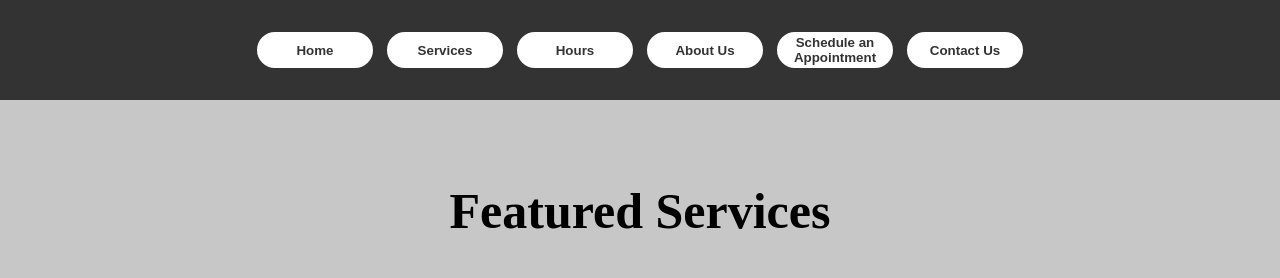
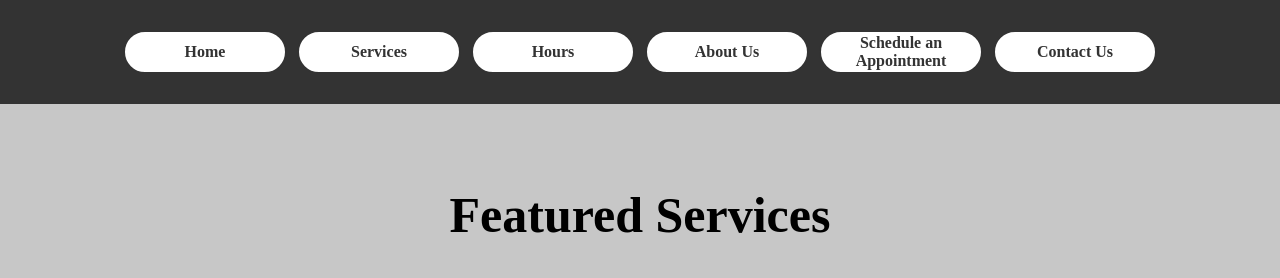
Before and after one commit to FishersLocks/fisherslocks.github.io, a plain HTML site: page company/services.html in a window 1280 px wide. Shown: the top 278 px of the page. Drawn offline with Linux system fonts and the light colour scheme.

Commit message:
Update services.html

```diff
--- a/company/services.html
+++ b/company/services.html
@@ -24,38 +24,37 @@
         gap: 10px;
         flex-wrap: wrap;
       }
-
-      .menu {
+      a.nav-button {
+        display: inline-flex;
+        align-items: center;
+        justify-content: center;
+        text-decoration: none;
+        border-radius: 25px;
+        height: 40px;
+        width: 160px;
+        font-weight: bold;
         background-color: white;
         border: 2px solid #333;
-        border-radius: 25px;
-        height: 40px;
-        width: 120px;
         color: #333;
-        font-weight: bold;
         cursor: pointer;
-        transition: 0.2s;
+        transition: background-color 0.3s ease, color 0.3s ease;
       }
-      .menu:hover {
+      a.nav-button:hover {
         background-color: #333;
         color: white;
       }
-
       .container {
         max-width: 800px;
         margin: 20px auto;
         padding: 20px;
       }
-
       h1 {
         margin-bottom: 20px;
       }
-
       img {
         width: 150px;
         height: auto;
       }
-
       footer {
         background-color: #333;
         color: white;
@@ -66,27 +65,15 @@
     </style>
   </head>
   <body>
-    <nav>
-      <button class="menu" onclick="location.href='/index.html';">Home</button>
-      <button class="menu" onclick="location.href='/company/services.html';">
-        Services
-      </button>
-      <button class="menu" onclick="location.href='/company/hours.html';">
-        Hours
-      </button>
-      <button class="menu" onclick="location.href='/company/about.html';">
-        About Us
-      </button>
-      <button
-        class="menu"
-        onclick="window.location.href='mailto:scheduling@fisherslocks.com';"
-      >
-        Schedule an Appointment
-      </button>
-      <button class="menu" onclick="location.href='/company/contact.html';">
-        Contact Us
-      </button>
+    <nav aria-label="Main Navigation">
+      <a class="nav-button" href="/index.html">Home</a>
+      <a class="nav-button" href="/company/services.html">Services</a>
+      <a class="nav-button" href="/company/hours.html">Hours</a>
+      <a class="nav-button" href="/company/about.html">About Us</a>
+      <a class="nav-button" href="mailto:scheduling@fisherslocks.com">Schedule an Appointment</a>
+      <a class="nav-button" href="/company/contact.html">Contact Us</a>
     </nav>
+
     <div class="container">
       <h2 style="font-size: 50px">Featured Services</h2>
       <p style="font-size: 20px">New Building Lock Installations</p>
```
